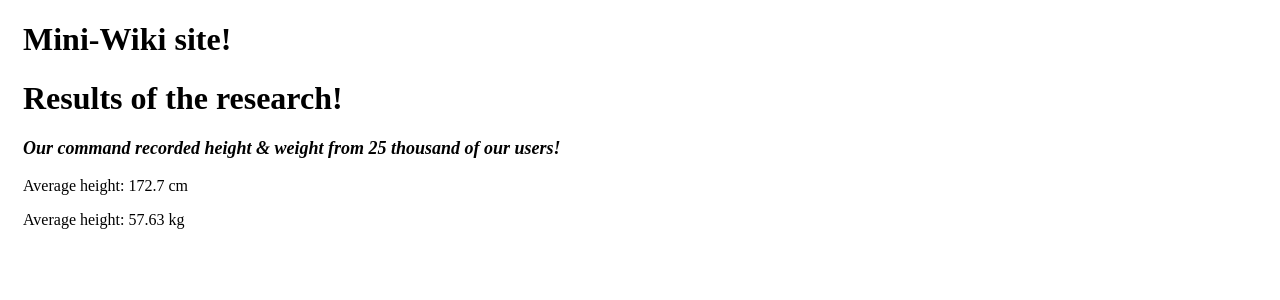
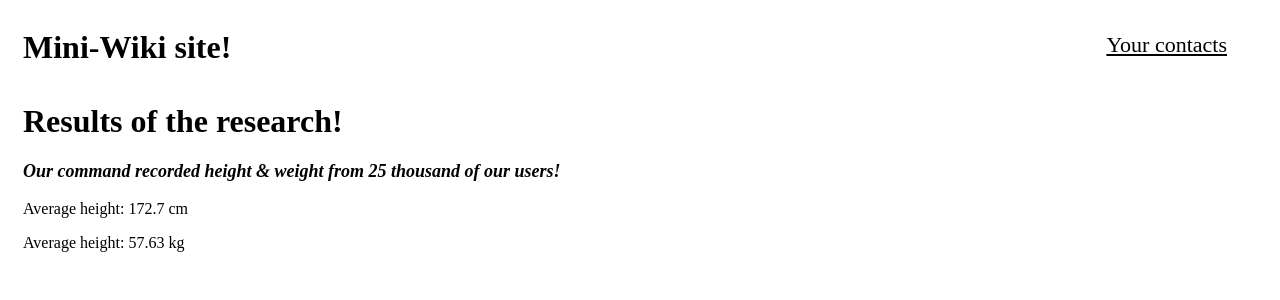
Before and after one commit to hillel-i-python-pro-i-2022-08-26/homework__flask_routes__lukianitca_mykyta, a Flask app: page /mean in a window 1280 px wide. Shown: the top 300 px of the page. Run offline with Flask 2, Linux system fonts and the light colour scheme.

Commit message:
Updating templates

```diff
--- a/app/templates/base.html
+++ b/app/templates/base.html
@@ -6,9 +6,14 @@
 </head>
 <body>
     <div style="margin: 0 15px">
-        <h1 style="margin-bottom: 15px;">
-            <a href="{{ url_for('index') }}" style="color: black; text-decoration:none;">Mini-Wiki site!</a>
-        </h1>
+        <div style="display: flex; justify-content: space-between; align-items: center;">
+            <h1 style="margin-bottom: 15px;">
+                <a href="{{ url_for('index') }}" style="color: black; text-decoration:none;">Mini-Wiki site!</a>
+            </h1>
+            <a href="{{ url_for('read_all_contacts') }}" style="color: black; font-size: 22px; padding-right: 30px;">
+                Your contacts
+            </a>
+        </div>
         {% block content %}{% endblock %}
     </div>
 </body>
```
